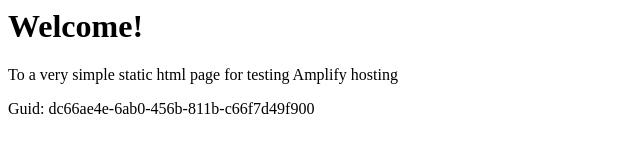
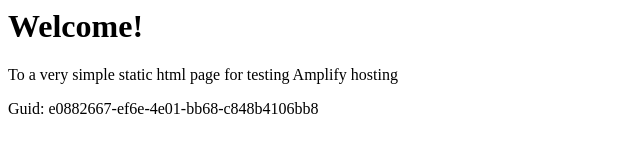
Before and after one commit to aws-aemilia-iad/Github-PR-Commit-Integration-Test-DoNotTouch-GitHubWebhookPushCanaryTest-v1-prod-us-east-1, a website: page src/index.html in a window 1280 px wide. Shown: the full height of the page, 0-640 px from the left. Drawn offline with Linux system fonts and the light colour scheme.

Commit message:
commit from integ tests

```diff
--- a/src/index.html
+++ b/src/index.html
@@ -12,6 +12,6 @@
 <body>
     <h1>Welcome!</h1>
     <p>To a very simple static html page for testing Amplify hosting</p>
-    <p>Guid: dc66ae4e-6ab0-456b-811b-c66f7d49f900</p></body>
+    <p>Guid: e0882667-ef6e-4e01-bb68-c848b4106bb8</p></body>
 
 </html>
```
